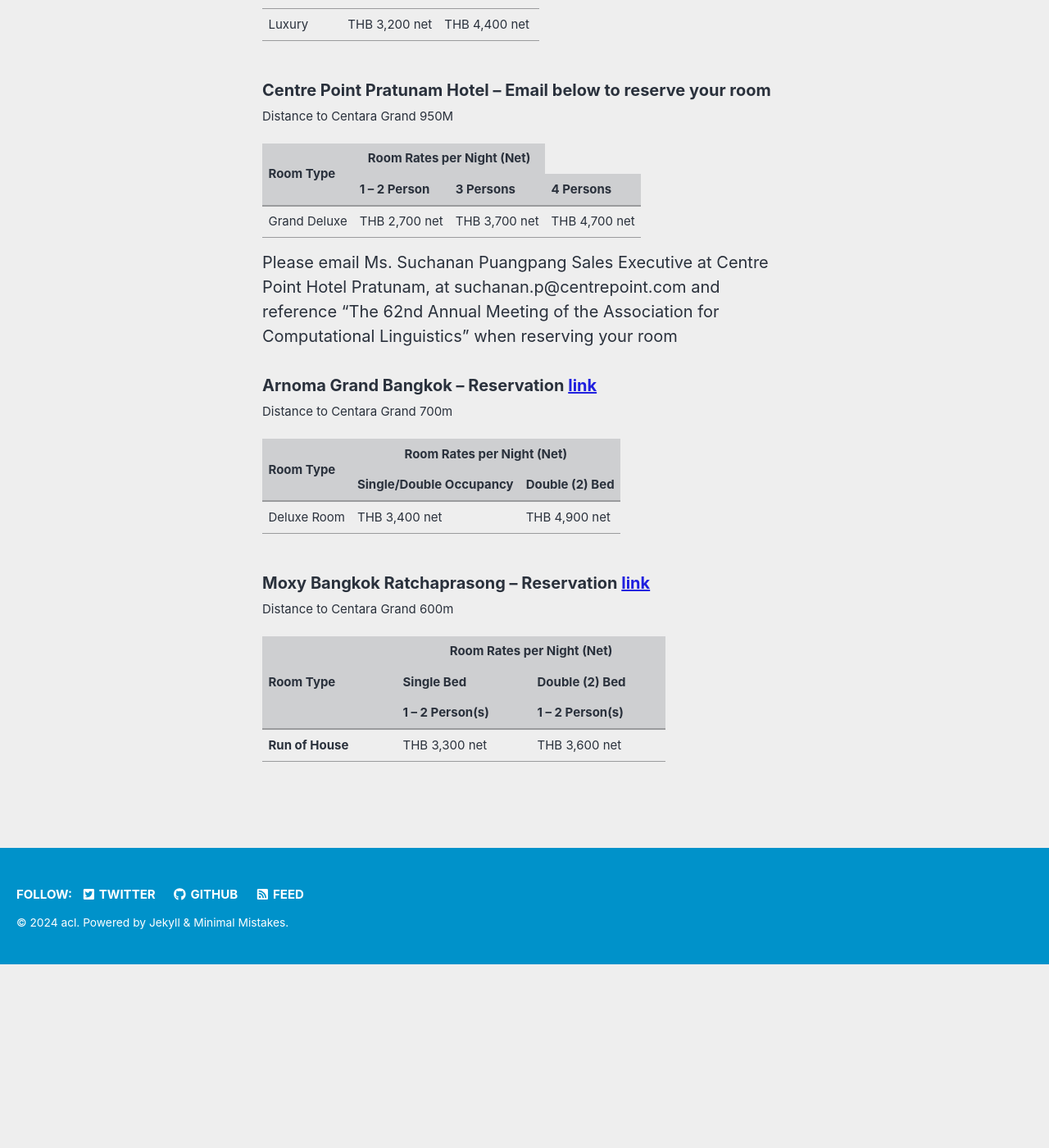
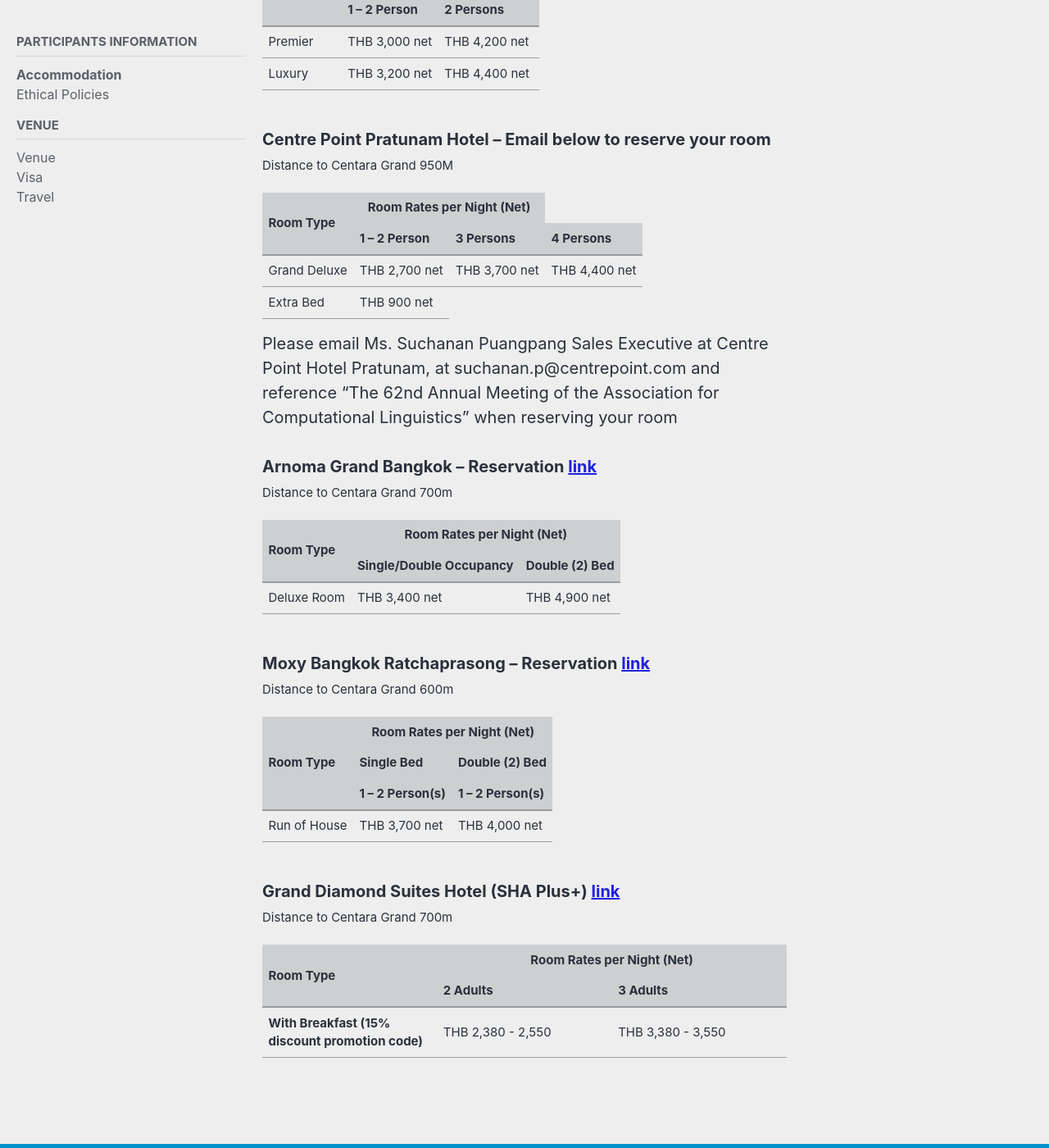
Before and after one commit to acl-org/acl-2024, a Jekyll site: the page built from _pages/participants/participants.md, in a window 1280 px wide and 1400 px high, scrolled down 2309 px. Shown: the whole window at 82% size. Built offline with Jekyll 4.4.1, drawn with Linux system fonts in a browser that asks for light colours; cached includes are drawn as plain includes; nearby versions of some CDN libraries; before the commit the page ends 3485 px from its top, so only the background shows below that; some of the changed text lies outside the part shown.

Commit message:
Update hotel price list and add ACL Handbook

```diff
--- a/_pages/participants/participants.md
+++ b/_pages/participants/participants.md
@@ -111,7 +113,11 @@
             <td>Grand Deluxe</td>
             <td>THB 2,700 net</td>
             <td>THB 3,700 net</td>
-            <td>THB 4,700 net</td>
+            <td>THB 4,400 net</td>
+        </tr>
+        <tr>
+            <td>Extra Bed </td>
+            <td>THB 900 net</td>
         </tr>
     </tbody>
 </table>
@@ -140,7 +146,7 @@
     </tbody>
 </table>
 <br>
-**Moxy Bangkok Ratchaprasong – Reservation [link](https://www.marriott.com/event-reservations/reservation-link.mi?id=1715163983615&key=GRP&app=resvlink)**<br>
+**Moxy Bangkok Ratchaprasong – Reservation [link](https://www.marriott.com/event-reservations/reservation-link.mi?id=1720693284696&key=GRP&app=resvlink)**<br>
 <small>Distance to Centara Grand 600m</small>
 <table>
     <thead>
@@ -160,8 +166,30 @@
     <tbody>
         <tr>
             <td>Run of House</td>
-            <td>THB 3,300 net</td>
-            <td>THB 3,600 net</td>
+            <td>THB 3,700 net</td>
+            <td>THB 4,000 net</td>
+        </tr>
+    </tbody>
+</table>
+<br>
+**Grand Diamond Suites Hotel (SHA Plus+) [link](https://www.granddiamondsuites.com/rooms-1)**<br>
+<small>Distance to Centara Grand 700m</small>
+<table>
+    <thead>
+        <tr>
+            <th rowspan="3">Room Type</th>
+            <th colspan="2" style="text-align: center">Room Rates per Night (Net)</th>
+        </tr>
+        <tr>
+            <th>2 Adults</th>
+            <th>3 Adults</th>
+        </tr>
+    </thead>
+    <tbody>
+        <tr>
+            <td>With Breakfast (15% discount promotion code)</td>
+            <td>THB 2,380 - 2,550</td>
+            <td>THB 3,380 - 3,550</td>
         </tr>
     </tbody>
 </table>
```
Also changed, not shown: other parts of _pages/participants/participants.md (+2 -0 lines), _pages/home.md (+1 -0 lines), 1 other file.
